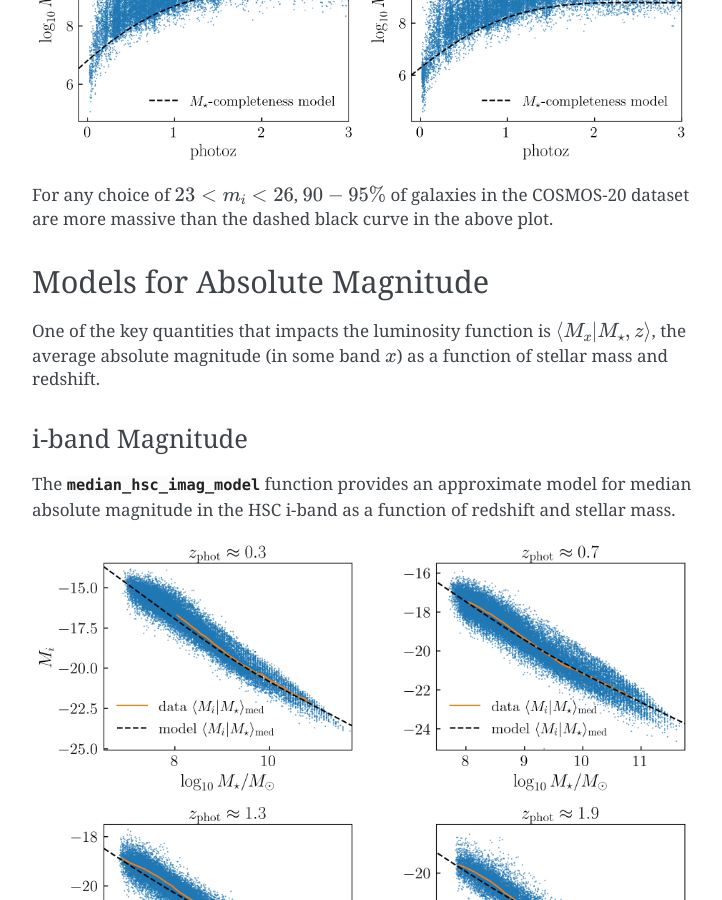
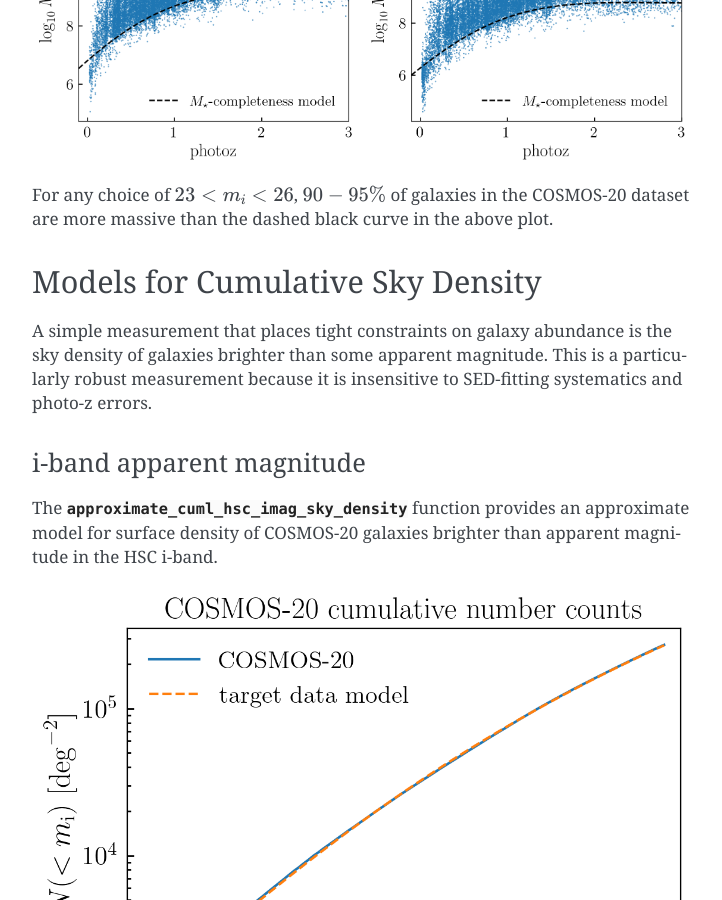
Before and after one commit to LSSTDESC/cosmos20_colors, a Sphinx documentation site: the page built from docs/source/sumstats.rst, in a window 1280 px wide and 900 px high, scrolled down 1074 px. Shown: the whole window, without its empty margins (388-1110 px from the left). Built offline with Sphinx 7.4.7, drawn with Linux system fonts in a browser that asks for light colours; some of the changed text lies outside the part shown.

Commit message:
Add sky density to docs

```diff
--- a/docs/source/sumstats.rst
+++ b/docs/source/sumstats.rst
@@ -40,6 +40,26 @@ For any choice of :math:`23 < m_i < 26`, :math:`90-95\%` of galaxies in the COSM
 dataset are more massive than the dashed black curve in the above plot.
 
 
+Models for Cumulative Sky Density
+---------------------------------
+
+A simple measurement that places tight constraints on galaxy abundance is the
+sky density of galaxies brighter than some apparent magnitude. This is a
+particularly robust measurement because it is insensitive to SED-fitting systematics
+and photo-z errors.
+
+i-band apparent magnitude
+^^^^^^^^^^^^^^^^^^^^^^^^^
+
+The :meth:`approximate_cuml_hsc_imag_sky_density <~cosmos20_colors.target_data_models.cuml_imag_sky_density.approximate_cuml_hsc_imag_sky_density>` function
+provides an approximate model for surface density of COSMOS-20 galaxies brighter
+than apparent magnitude in the HSC i-band.
+
+.. image:: images/cuml_sky_density_app_imag_hsc.png
+    :width: 100%
+    :align: center
+
+
 Models for Absolute Magnitude
 -----------------------------
 
```
Also changed, not shown: docs/source/images/cuml_sky_density_app_imag_hsc.png (added), 2 other files.
